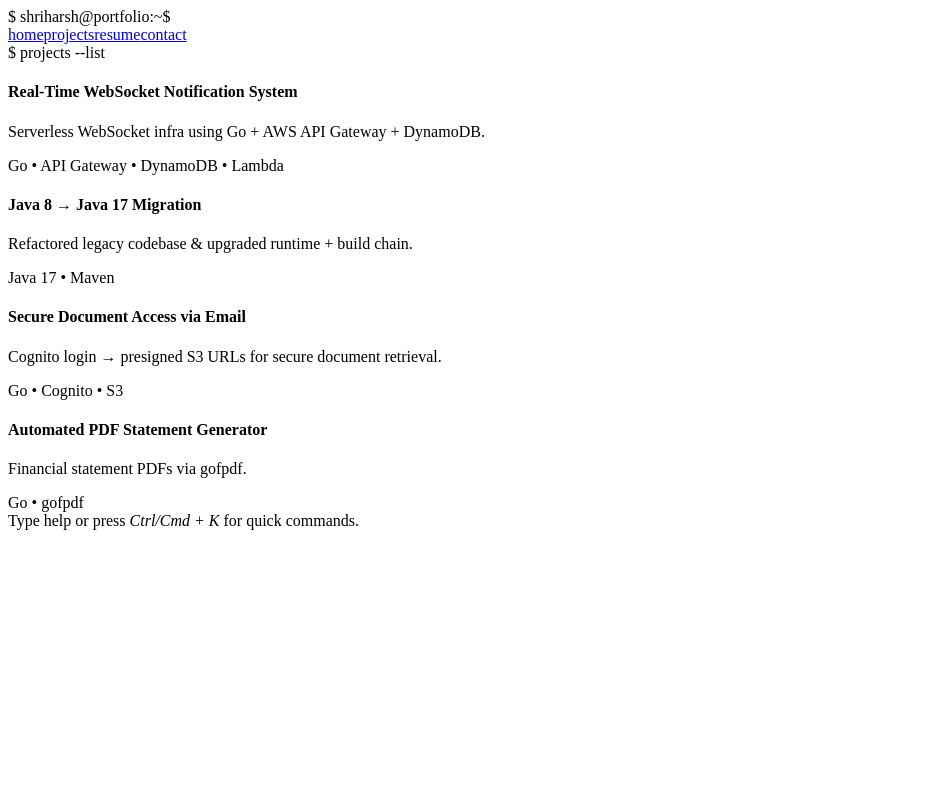
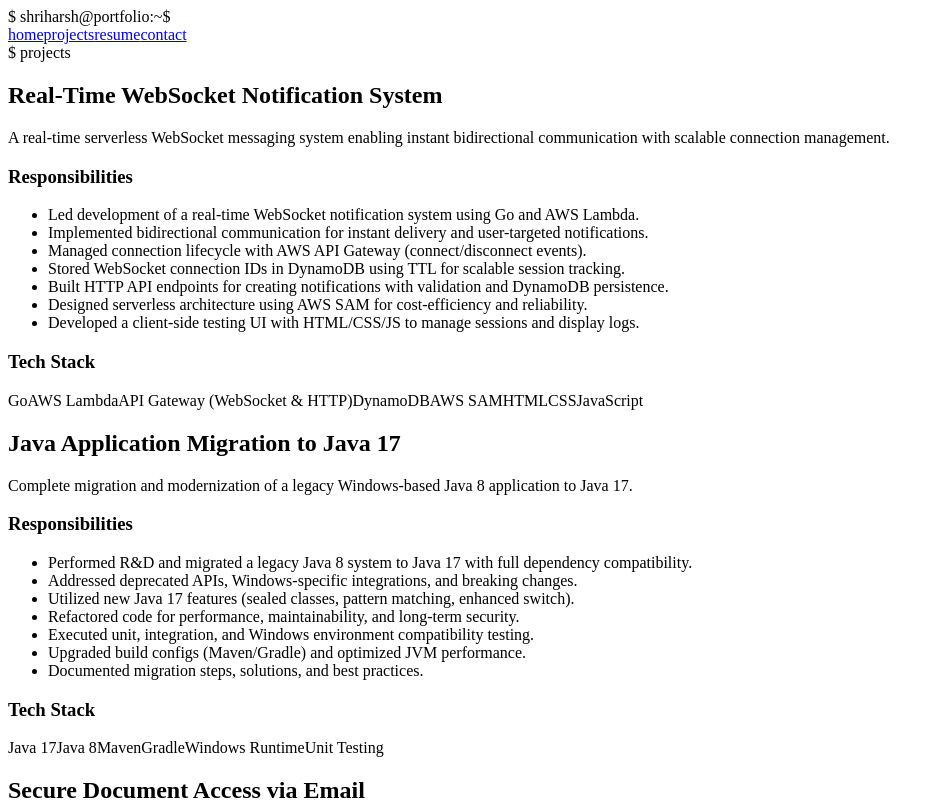
Before and after one commit to Shriharsh07/shriharsh_portfolio, a React (Create React App) app in the folder portfolio/: page /projects in a window 1280 px wide. Shown: the top 800 px of the page, without its empty margins (0-944 px from the left). Built offline with nearby package versions, Linux system fonts and the light colour scheme; the HTML template or start-up script is replaced by a standard one.

Commit message:
feat: enhance Home and Projects pages with improved content and layout

```diff
--- a/portfolio/src/pages/Home.js
+++ b/portfolio/src/pages/Home.js
@@ -21,6 +21,10 @@
   "MongoDB",
 ];
 
+const headline = `Enthusiastic Software Engineer with a strong foundation in programming
+                  and a mindset for continuous growth. I enjoy building practical solutions,
+                  learning new technologies, and pushing myself beyond comfort zones. `
+
 export default function Home() {
   const { index, subIndex, blinking } = useTyping(INFO_LINES);
 
@@ -41,18 +45,12 @@
             <span className={blinking ? "cursor blink" : "cursor"}>|</span>
           </div>
         )}
-
-        {index === INFO_LINES.length && (
-          <div className="final-note">
-            I build serverless systems, migrations & reporting engines.
-          </div>
-        )}
       </div>
 
       <div className="section about">
         <h3>$ about_me</h3>
         <p>
-          I love backend engineering, serverless systems and cloud automation.
+          {headline}
         </p>
       </div>
 
--- a/portfolio/src/pages/Projects.js
+++ b/portfolio/src/pages/Projects.js
@@ -4,68 +4,88 @@
   {
     id: "p1",
     title: "Real-Time WebSocket Notification System",
-    desc: "Serverless WebSocket infra using Go + AWS API Gateway + DynamoDB.",
-    details:
-      "Managed connection lifecycle with TTL-based connection storage, auto-reconnect patterns and cost-optimized lambdas.",
-    tech: ["Go", "API Gateway", "DynamoDB", "Lambda"],
+    summary:
+      "A real-time serverless WebSocket messaging system enabling instant bidirectional communication with scalable connection management.",
+    responsibilities: [
+      "Led development of a real-time WebSocket notification system using Go and AWS Lambda.",
+      "Implemented bidirectional communication for instant delivery and user-targeted notifications.",
+      "Managed connection lifecycle with AWS API Gateway (connect/disconnect events).",
+      "Stored WebSocket connection IDs in DynamoDB using TTL for scalable session tracking.",
+      "Built HTTP API endpoints for creating notifications with validation and DynamoDB persistence.",
+      "Designed serverless architecture using AWS SAM for cost-efficiency and reliability.",
+      "Developed a client-side testing UI with HTML/CSS/JS to manage sessions and display logs."
+    ],
+    tech: [
+      "Go",
+      "AWS Lambda",
+      "API Gateway (WebSocket & HTTP)",
+      "DynamoDB",
+      "AWS SAM",
+      "HTML",
+      "CSS",
+      "JavaScript"
+    ]
   },
   {
     id: "p2",
-    title: "Java 8 → Java 17 Migration",
-    desc: "Refactored legacy codebase & upgraded runtime + build chain.",
-    details:
-      "Replaced deprecated libs, updated build scripts and fixed reflection usages.",
-    tech: ["Java 17", "Maven"],
+    title: "Java Application Migration to Java 17",
+    summary:
+      "Complete migration and modernization of a legacy Windows-based Java 8 application to Java 17.",
+    responsibilities: [
+      "Performed R&D and migrated a legacy Java 8 system to Java 17 with full dependency compatibility.",
+      "Addressed deprecated APIs, Windows-specific integrations, and breaking changes.",
+      "Utilized new Java 17 features (sealed classes, pattern matching, enhanced switch).",
+      "Refactored code for performance, maintainability, and long-term security.",
+      "Executed unit, integration, and Windows environment compatibility testing.",
+      "Upgraded build configs (Maven/Gradle) and optimized JVM performance.",
+      "Documented migration steps, solutions, and best practices."
+    ],
+    tech: ["Java 17", "Java 8", "Maven", "Gradle", "Windows Runtime", "Unit Testing"]
   },
   {
     id: "p3",
     title: "Secure Document Access via Email",
-    desc: "Cognito login → presigned S3 URLs for secure document retrieval.",
-    details:
-      "Implemented role-based access with presigned URLs and short TTLs for links.",
-    tech: ["Go", "Cognito", "S3"],
-  },
-  {
-    id: "p4",
-    title: "Automated PDF Statement Generator",
-    desc: "Financial statement PDFs via gofpdf.",
-    details:
-      "Designed templates and wrote tooling to batch generate landlord statements.",
-    tech: ["Go", "gofpdf"],
-  },
+    summary:
+      "A secure backend system enabling document access via AWS Cognito authentication and presigned S3 URLs.",
+    responsibilities: [
+      "Built backend APIs with AWS Cognito for role-based authentication.",
+      "Generated dynamic presigned S3 URLs for secure document access.",
+      "Developed APIs to process email login codes and deliver access in real time.",
+      "Implemented role-based authorization and session handling.",
+      "Collaborated with frontend to create seamless login and access experience.",
+      "Ensured secure, streamlined document delivery workflows."
+    ],
+    tech: ["Go", "AWS Cognito", "AWS S3", "REST APIs", "Postman"]
+  }
 ];
 
 export default function Projects() {
-  const [open, setOpen] = useState(null);
-
   return (
     <section className="terminal page-content">
-      <div className="prompt">$ projects --list</div>
+      <div className="prompt">$ projects</div>
 
-      <div className="project-grid">
+      <div className="project-full-list">
         {PROJECTS.map((p) => (
-          <article
-            key={p.id}
-            className={`project-card ${open === p.id ? "expanded" : ""}`}
-            onClick={() => setOpen(open === p.id ? null : p.id)}
-          >
-            <h4>{p.title}</h4>
-            <p className="desc">{p.desc}</p>
-            <div className="tech">{p.tech.join(" • ")}</div>
-            {open === p.id && (
-              <div className="details">
-                <p>{p.details}</p>
-                <button
-                  className="small-btn"
-                  onClick={(e) => {
-                    e.stopPropagation();
-                    setOpen(null);
-                  }}
-                >
-                  close
-                </button>
-              </div>
-            )}
+          <article key={p.id} className="project-box">
+            <h2 className="project-title">{p.title}</h2>
+
+            <p className="project-summary">{p.summary}</p>
+
+            <h3 className="project-subheading">Responsibilities</h3>
+            <ul className="project-list">
+              {p.responsibilities.map((r, i) => (
+                <li key={i}>{r}</li>
+              ))}
+            </ul>
+
+            <h3 className="project-subheading">Tech Stack</h3>
+            <div className="tech-chips">
+              {p.tech.map((t, i) => (
+                <span key={i} className="chip">
+                  {t}
+                </span>
+              ))}
+            </div>
           </article>
         ))}
       </div>
--- a/portfolio/src/styles.css
+++ b/portfolio/src/styles.css
@@ -263,3 +263,65 @@
   color: var(--fg);
   text-decoration: underline;
 }
+
+/* Full project list layout */
+.project-full-list {
+  display: flex;
+  flex-direction: column;
+  gap: 26px;
+  margin-top: 20px;
+}
+
+/* Each project boxed cleanly */
+.project-box {
+  background: #000;
+  border: 1px solid var(--border-strong);
+  padding: 22px;
+  border-radius: 6px;
+  color: var(--fg);
+}
+
+/* Project title */
+.project-title {
+  margin: 0 0 10px 0;
+  font-size: 1.4rem;
+}
+
+/* Summary text */
+.project-summary {
+  color: var(--muted);
+  margin-bottom: 14px;
+}
+
+/* Subheadings */
+.project-subheading {
+  margin: 18px 0 6px 0;
+  font-size: 1.1rem;
+}
+
+/* Responsibilities list */
+.project-list {
+  margin: 0;
+  padding-left: 22px;
+  list-style-type: disc; /* Proper bullet points */
+}
+
+.project-list li {
+  margin: 5px 0;
+  line-height: 1.45;
+}
+
+/* Tech chips */
+.tech-chips {
+  display: flex;
+  flex-wrap: wrap;
+  gap: 8px;
+  margin-top: 10px;
+}
+
+.chip {
+  padding: 6px 10px;
+  border: 1px solid var(--border-strong);
+  border-radius: 4px;
+  display: inline-block;
+}
```
